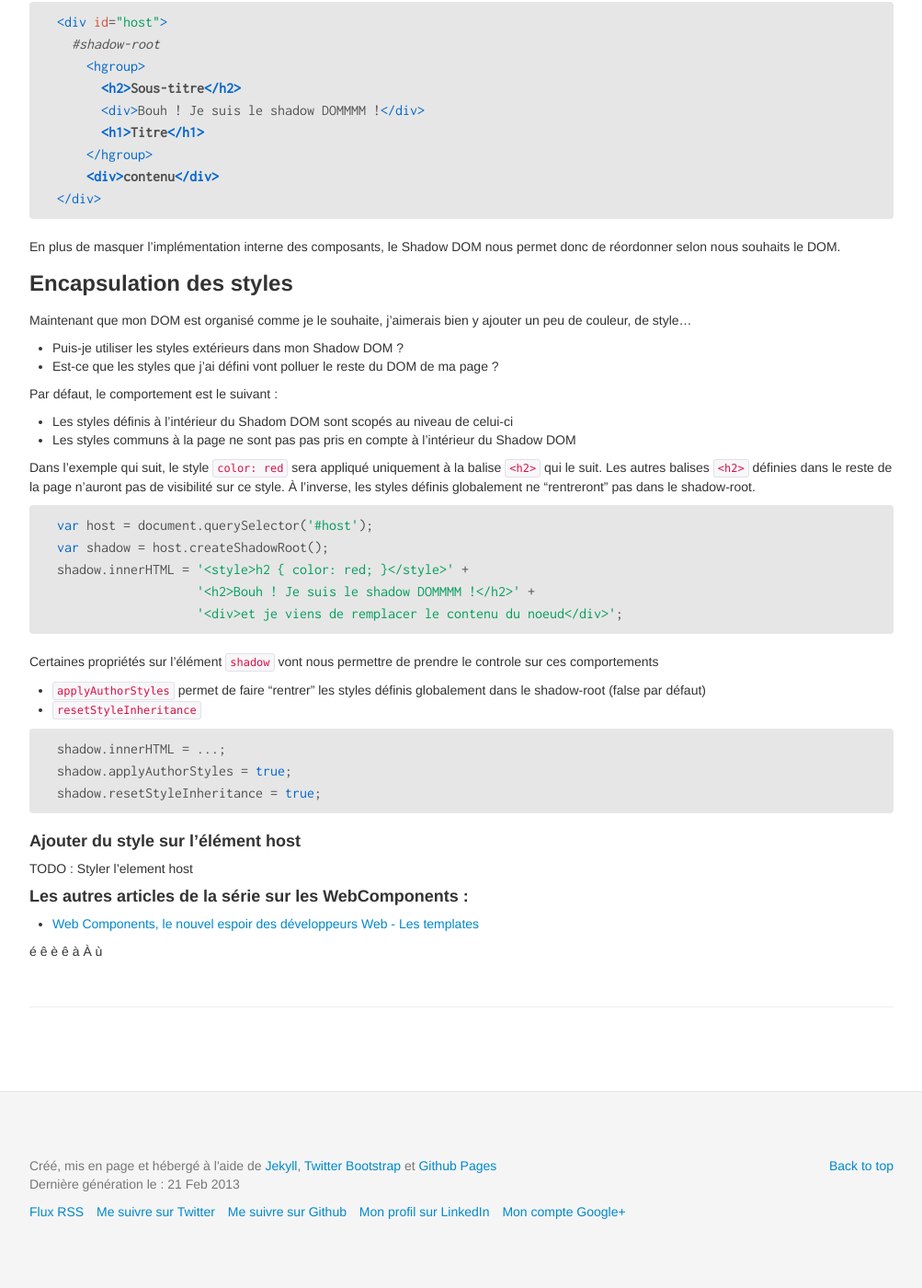
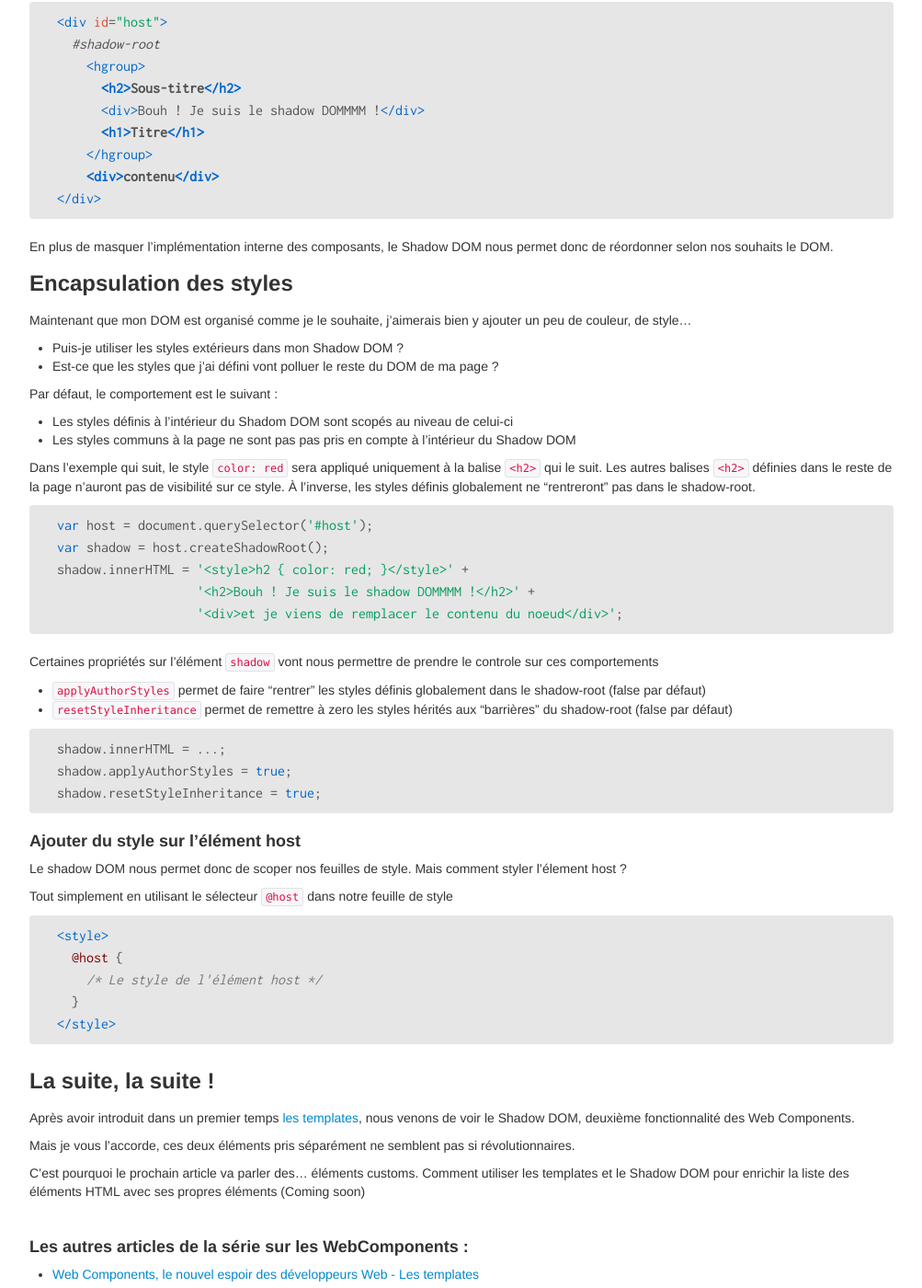
Before and after one commit to julienvey/julienvey.en, a Jekyll site: the page built from _posts/2013-02-05-shadow-dom.md, in a window 1280 px wide and 1400 px high, scrolled down 3016 px. Shown: the whole window at 92% size, without its empty margins (138-1141 px from the left). Built offline with Jekyll 4.4.1, drawn with Linux system fonts in a browser that asks for light colours; Markdown is read by kramdown in place of the engine named in the settings; comment, search, counter and statistics services are not loaded; some of the changed text lies outside the part shown.

Commit message:
Finalisation du shadow DOM

```diff
--- a/_posts/2013-02-05-shadow-dom.md
+++ b/_posts/2013-02-05-shadow-dom.md
@@ -156,7 +156,7 @@ Si l'on reprend le DOM host original (avec Titre, Sous-titre et Contenu) et que
 &lt;/div&gt;
 </pre>
 
-En plus de masquer l'implémentation interne des composants, le Shadow DOM nous permet donc de réordonner selon nous souhaits le DOM.
+En plus de masquer l'implémentation interne des composants, le Shadow DOM nous permet donc de réordonner selon nos souhaits le DOM.
 
 ### Encapsulation des styles
 
@@ -182,7 +182,7 @@ shadow.innerHTML = '&lt;style&gt;h2 { color: red; }&lt;/style&gt;' +
 Certaines propriétés sur l'élément `shadow` vont nous permettre de prendre le controle sur ces comportements
 
 * `applyAuthorStyles` permet de faire "rentrer" les styles définis globalement dans le shadow-root (false par défaut)
-* `resetStyleInheritance`
+* `resetStyleInheritance` permet de remettre à zero les styles hérités aux "barrières" du shadow-root (false par défaut)
 
 <pre class="prettyprint" data-lang="javascript">
 shadow.innerHTML = ...;
@@ -191,16 +191,29 @@ shadow.resetStyleInheritance = true;
 </pre>
 
 #### Ajouter du style sur l'élément host
-TODO : Styler l'element host
+
+Le shadow DOM nous permet donc de scoper nos feuilles de style. Mais comment styler l'élement host ?
+
+Tout simplement en utilisant le sélecteur `@host` dans notre feuille de style
+
+<pre class="prettyprint" data-lang="html">
+&lt;style&gt;
+  @host {
+    /* Le style de l'élément host */
+  }
+&lt;/style&gt;
+</pre>
+
+### La suite, la suite !
+
+Après avoir introduit dans un premier temps [les templates](http://julienvey.com/2013/02/18/web-components/), nous venons de voir le Shadow DOM, deuxième fonctionnalité des Web Components.
+
+Mais je vous l'accorde, ces deux éléments pris séparément ne semblent pas si révolutionnaires.
+
+C'est pourquoi le prochain article va parler des... éléments customs. Comment utiliser les templates et le Shadow DOM pour enrichir la liste des éléments HTML avec ses propres éléments (Coming soon)
+
+<br>
 
 ####Les autres articles de la série sur les WebComponents :
 
 * [Web Components, le nouvel espoir des développeurs Web - Les templates](http://julienvey.com/2013/02/18/web-components/)
-
-é
-ê
-è
-ê
-à
-À
-ù
```
Also changed, not shown: other parts of _posts/2013-02-05-shadow-dom.md (+1 -1 lines).
